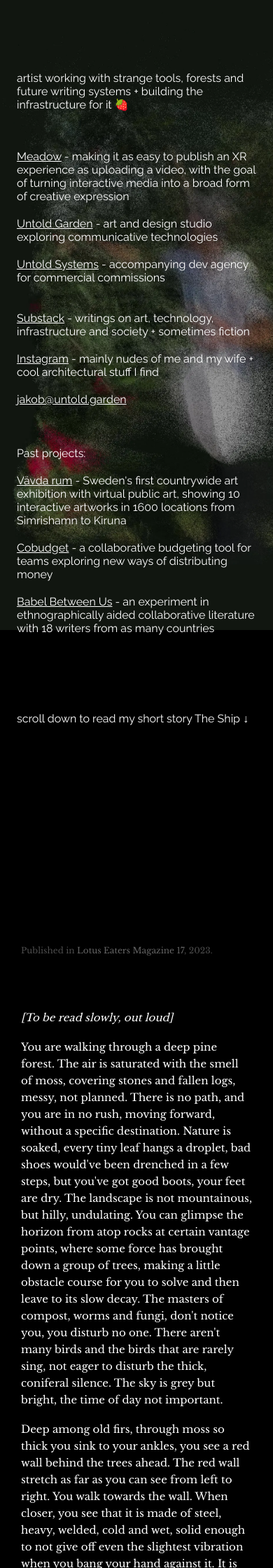
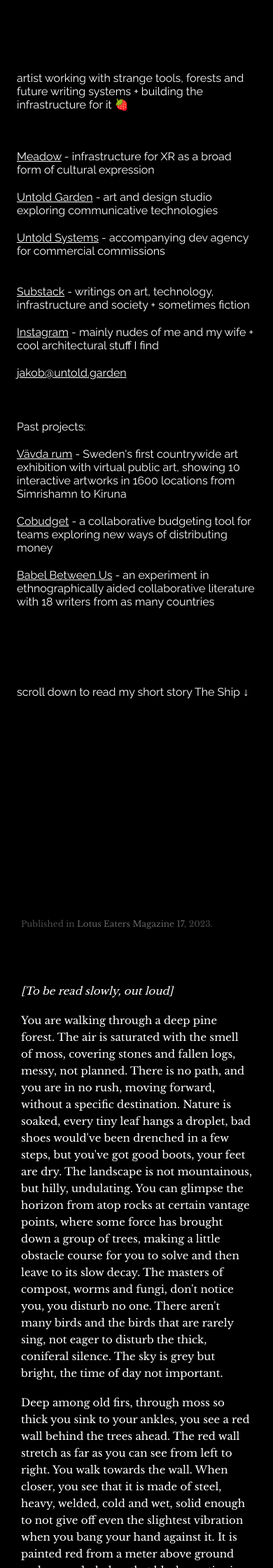
Before and after one commit to skoteskote/site, a Jekyll site: the page built from index.markdown, in a window 390 px wide. Shown: the top 2240 px of the page at 70% size. Built offline with Jekyll 4.4.1, drawn with Linux system fonts in a browser that asks for light colours.

Commit message:
Update Meadow description, fix mobile video jump
- Meadow text: 'infrastructure for XR as a broad form of cultural expression'
- Replace hardcoded margin-left offset with proper centering (left 50% + translateX) to prevent video jump on mobile scroll

```diff
--- a/_layouts/default.html
+++ b/_layouts/default.html
@@ -134,8 +134,10 @@
             }
 
             #video-background {
-                margin-left: -900px;
-                background-position: calc(center + 450px) center;
+                position: absolute;
+                left: 50%;
+                transform: translateX(-50%);
+                background-position: center center;
             }
         }
 
@@ -245,7 +247,7 @@
             <ul>
                 <li><p>artist working with strange tools, forests and future writing systems + building the infrastructure for it 🍓</p></li>
                 <br>
-                <li><a href="https://meadow.space/" target="_blank">Meadow</a> - making it as easy to publish an XR experience as uploading a video, with the goal of turning interactive media into a broad form of creative expression</li>
+                <li><a href="https://meadow.space/" target="_blank">Meadow</a> - infrastructure for XR as a broad form of cultural expression</li>
                 <li><a href="https://www.untold.garden/" target="_blank">Untold Garden</a> - art and design studio exploring communicative technologies</li>
                 <li><a href="https://untold.systems/" target="_blank">Untold Systems</a> - accompanying dev agency for commercial commissions</li>
                 <br>
```
